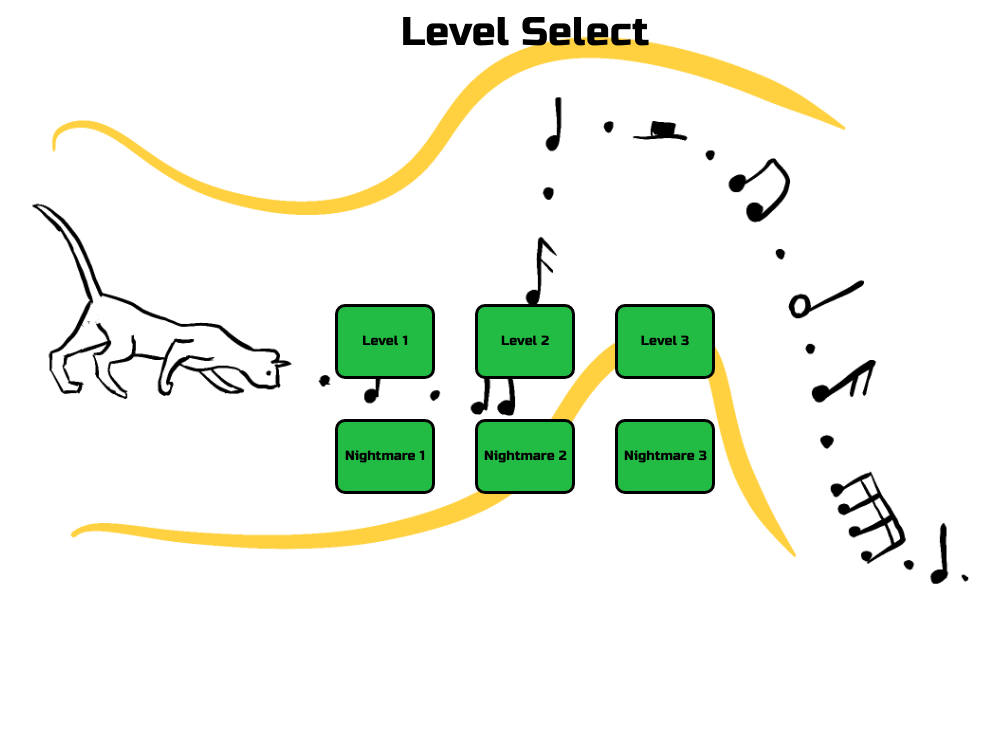
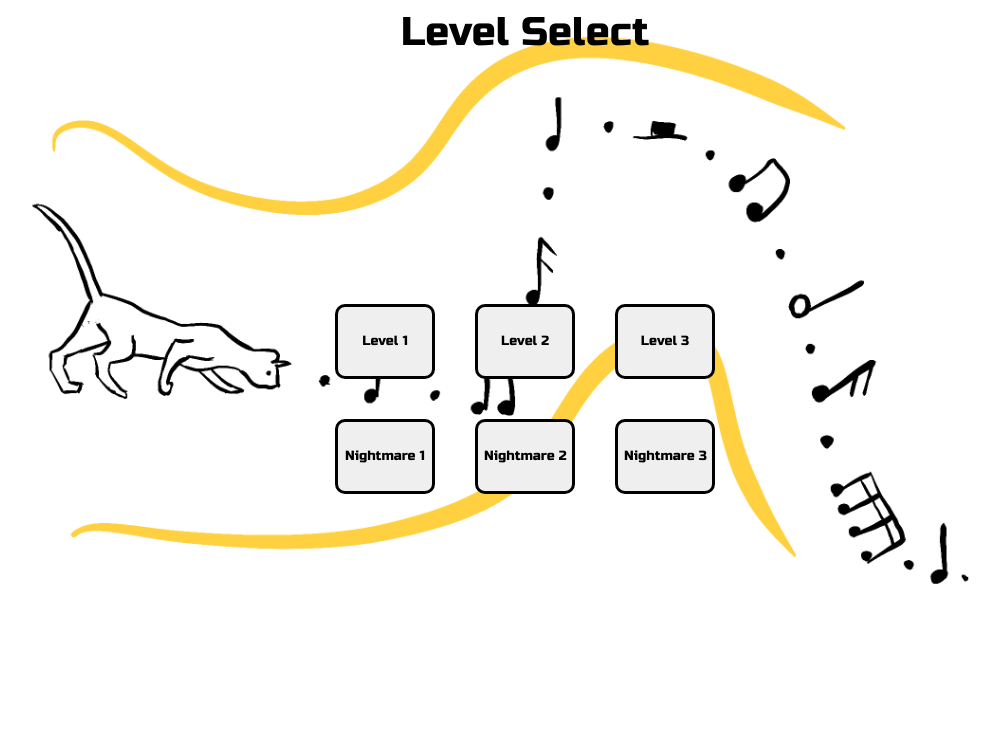
Before and after one commit to jsidle1/Sphynx-Project, a Flask app: template templates/levelselect.html in a window 1280 px wide. Shown: the top 734 px of the page, without its empty margins (115-1115 px from the left). Run offline with Flask 3, Linux system fonts and the light colour scheme; the template is opened without the code that fills it: most values are stand-ins (such as "Sample title", 1, 10 or a date in 2020).

Commit message:
add dynamic level select

```diff
--- a/app.py
+++ b/app.py
@@ -47,25 +47,66 @@ def index():
 
 @app.route('/levels', methods=['GET', 'POST'])
 def levels():
+
     if(request.method == 'POST'):
         level = int(request.form['level'])
         difficulty = int(request.form['difficulty'])
         name = str(request.form['name'])
         session['current_level'] = level
         session['current_difficulty'] = difficulty
+
+        with sqlite3.connect(DATABASE) as conn:
+            cursor = conn.cursor()
+
+            cursor.execute('SELECT completed_levels from users WHERE username=?', (name,))
+            completed_levels = cursor.fetchone()[0]
+
+            if(level > completed_levels + 1):
+                return redirect(url_for('levels', name=name))
+            if(difficulty > 1 and level < completed_levels):
+                return redirect(url_for('levels', name=name))
+
         data = {'script':level_scripts[level-1], 'difficulty':difficulty, 'name':name, 'level':level}
         return render_template('./index.html', data=data)
     else:
         if(request.args['name'] is None):
             return redirect(url_for('index'))
-        return render_template('./levelselect.html', data={'name':request.args['name']})
+
+        name = request.args['name']
+        level_tags = []
+
+        with sqlite3.connect(DATABASE) as conn:
+            cursor = conn.cursor()
+
+            cursor.execute('SELECT completed_levels from users WHERE username=?', (name,))
+            completed_levels = cursor.fetchone()[0]
+            cursor.execute('SELECT completed_difficulty from users WHERE username=?', (name,))
+            completed_difficulty = cursor.fetchone()[0]
+
+            for i in range(1,4):
+                if(i - completed_levels < 1):
+                    level_tags.append('level-completed')
+                elif(i - completed_levels == 1):
+                    level_tags.append('level-unlocked')
+                else:
+                    level_tags.append('level-locked')
+            for i in range(1,4):
+                if(i - completed_levels <= 0):
+                    if(i - completed_difficulty < 1):
+                        level_tags.append('level-completed')
+                    else:
+                        level_tags.append('level-unlocked')
+                else:
+                    level_tags.append('level-locked')
+
+        return render_template('./levelselect.html', data={'name':name, 'level_tags':level_tags})
 
 @app.route('/score', methods=['GET', 'POST'])
 def score():
     score = request.json['score']
     name = request.json['name']
-    level_number = int(session.get('current_level'))
-    difficulty = session.get('current_difficulty')
+    level_number = request.json['level']
+    difficulty = request.json['difficulty']
 
     with sqlite3.connect(DATABASE) as conn:
         cursor = conn.cursor()
@@ -78,7 +119,7 @@ def score():
             cursor.execute('''
                 INSERT INTO score (user_username, score, level_number, level_difficulty)
                 VALUES (?, ?, ?, ?)
-                ''', (name, score, level_number, session.get('current_difficulty')))
+                ''', (name, score, level_number, difficulty))
         elif score > existing_score[0]:
             # If the new score is greater than the existing score, update it
             cursor.execute('''
--- a/static/js/index.js
+++ b/static/js/index.js
@@ -374,10 +374,8 @@ class Game extends Phaser.Scene
                     url : scoreUrl,
                     contentType: 'application/json;charset=UTF-8',
                     dataType: 'json',
-                    data : JSON.stringify({name:name, score:score})
-                });
-
-                window.location.replace(`${window.location.origin}/levels?name=${name}`);
+                    data : JSON.stringify({name:name, score:score, level:level, difficulty:difficulty})
+                }).done(window.location.replace(`${window.location.origin}/levels?name=${name}`));
             }
         }
 
--- a/templates/levelselect.html
+++ b/templates/levelselect.html
@@ -15,42 +15,42 @@
                 <input name="name" type="hidden" value="{{ data.name }}">
                 <input name="level" type="hidden" value="1"></input>
                 <input name="difficulty" type="hidden" value="1"></input>
-                <input type="submit" class="level-completed" value="Level 1"></input>
+                <input type="submit" class="{{ data.level_tags[0] }}" value="Level 1"></input>
 
             </form>
             <form method="post">
                 <input name="name" type="hidden" value="{{ data.name }}">
                 <input name="level" type="hidden" value="2"></input>
                 <input name="difficulty" type="hidden" value="1"></input>
-                <input type="submit" class="level-completed" value="Level 2"></input>
+                <input type="submit" class="{{ data.level_tags[1] }}" value="Level 2"></input>
 
             </form>
             <form method="post">
                 <input name="name" type="hidden" value="{{ data.name }}">
                 <input name="level" type="hidden" value="3"></input>
                 <input name="difficulty" type="hidden" value="1"></input>
-                <input type="submit" class="level-completed" value="Level 3"></input>
+                <input type="submit" class="{{ data.level_tags[2] }}" value="Level 3"></input>
 
             </form>
             <form method="post">
                 <input name="name" type="hidden" value="{{ data.name }}">
                 <input name="level" type="hidden" value="1"></input>
                 <input name="difficulty" type="hidden" value="2"></input>
-                <input type="submit" class="level-completed" value="Nightmare 1"></input>
+                <input type="submit" class="{{ data.level_tags[3] }}" value="Nightmare 1"></input>
 
             </form>
             <form method="post">
                 <input name="name" type="hidden" value="{{ data.name }}">
                 <input name="level" type="hidden" value="2"></input>
                 <input name="difficulty" type="hidden" value="2"></input>
-                <input type="submit" class="level-completed" value="Nightmare 2"></input>
+                <input type="submit" class="{{ data.level_tags[4] }}" value="Nightmare 2"></input>
 
             </form>
             <form method="post">
                 <input name="name" type="hidden" value="{{ data.name }}">
                 <input name="level" type="hidden" value="3"></input>
                 <input name="difficulty" type="hidden" value="2"></input>
-                <input type="submit" class="level-completed" value="Nightmare 3"></input>
+                <input type="submit" class="{{ data.level_tags[5] }}" value="Nightmare 3"></input>
 
             </form>
         </div>
```
Also changed, not shown: database.db.
